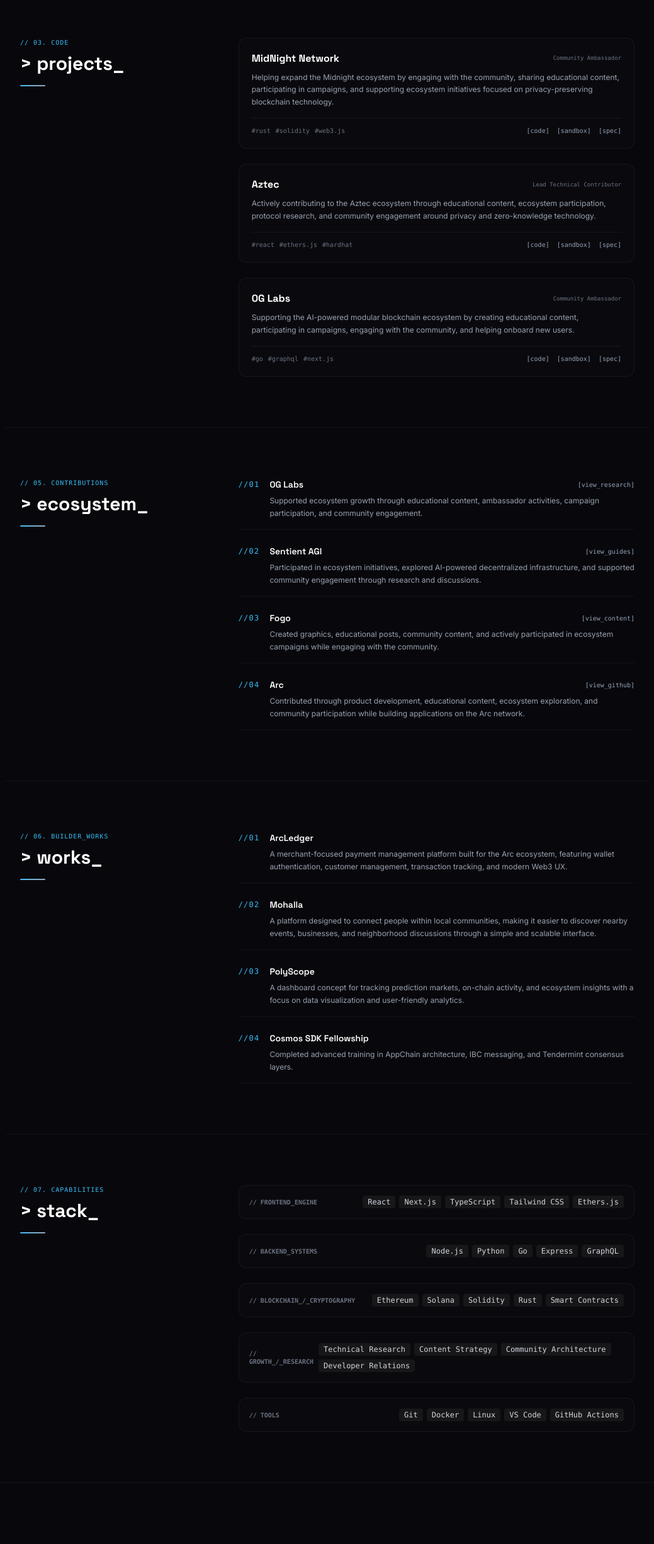
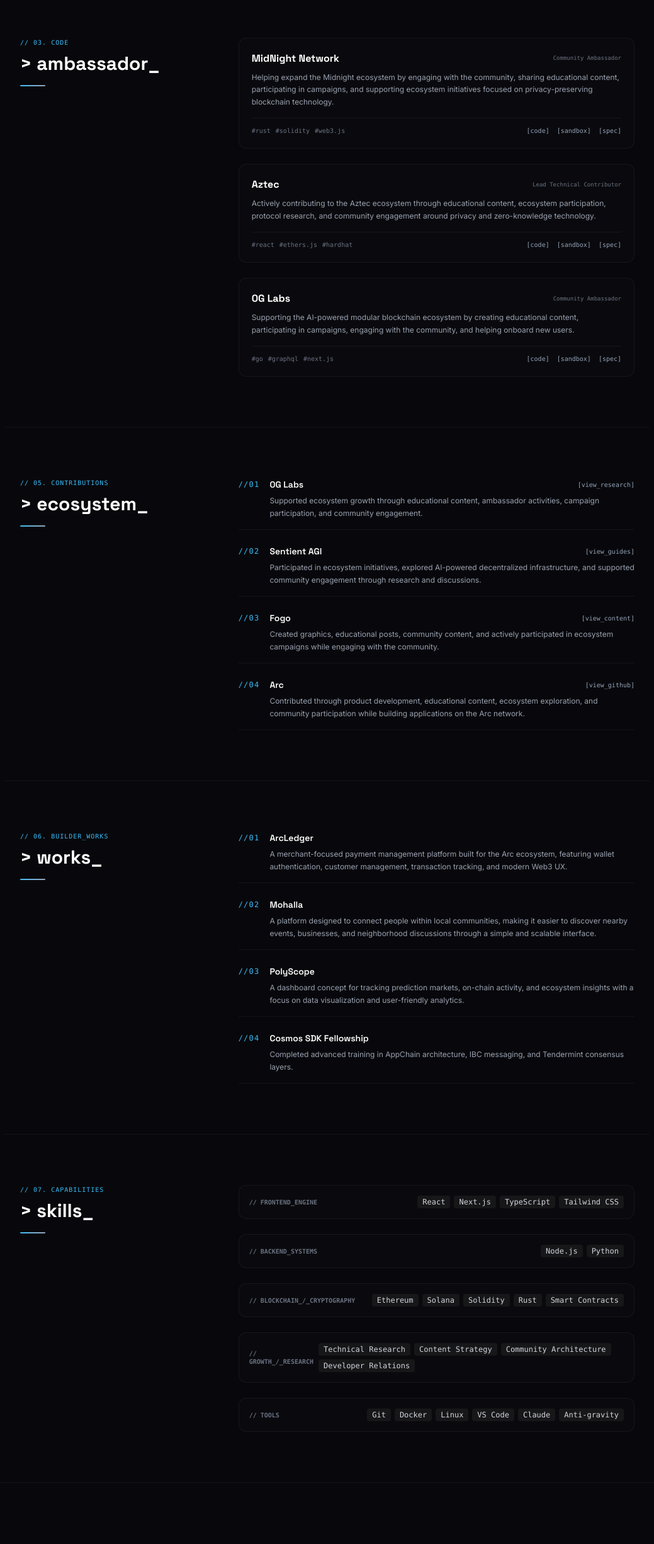
Before and after one commit to shhuubbhh/web3-Portfolio, a React (Vite) app: page / in a window 1280 px wide. Shown: the part 1544-3995 px from the top of the page at 63% size, without its empty margins (120-1159 px from the left). Built offline with nearby package versions, Linux system fonts and the light colour scheme.

Commit message:
docs: update stack/skills and projects labels

```diff
--- a/src/components/Projects.tsx
+++ b/src/components/Projects.tsx
@@ -54,7 +54,7 @@
             transition={{ duration: 0.4 }}
           >
             <span className="text-[10px] font-mono tracking-widest text-brand-purple uppercase mb-2 block">// 03. CODE</span>
-            <h2 className="text-3xl font-display font-bold text-white mb-4">&gt; projects_</h2>
+            <h2 className="text-3xl font-display font-bold text-white mb-4">&gt; ambassador_</h2>
             <div className="w-10 h-0.5 bg-gradient-to-r from-brand-purple to-brand-blue rounded-full" />
           </motion.div>
         </div>
--- a/src/components/Skills.tsx
+++ b/src/components/Skills.tsx
@@ -9,11 +9,11 @@
 const skillsData: SkillCategory[] = [
   {
     title: 'Frontend Engine',
-    skills: ['React', 'Next.js', 'TypeScript', 'Tailwind CSS', 'Ethers.js']
+    skills: ['React', 'Next.js', 'TypeScript', 'Tailwind CSS']
   },
   {
     title: 'Backend Systems',
-    skills: ['Node.js', 'Python', 'Go', 'Express', 'GraphQL']
+    skills: ['Node.js', 'Python']
   },
   {
     title: 'Blockchain / Cryptography',
@@ -25,7 +25,7 @@
   },
   {
     title: 'Tools',
-    skills: ['Git', 'Docker', 'Linux', 'VS Code', 'GitHub Actions']
+    skills: ['Git', 'Docker', 'Linux', 'VS Code', 'Claude', 'Anti-gravity']
   }
 ];
 
@@ -42,7 +42,7 @@
             transition={{ duration: 0.4 }}
           >
             <span className="text-[10px] font-mono tracking-widest text-brand-purple uppercase mb-2 block">// 07. CAPABILITIES</span>
-            <h2 className="text-3xl font-display font-bold text-white mb-4">&gt; stack_</h2>
+            <h2 className="text-3xl font-display font-bold text-white mb-4">&gt; skills_</h2>
             <div className="w-10 h-0.5 bg-gradient-to-r from-brand-purple to-brand-blue rounded-full" />
           </motion.div>
         </div>
```
